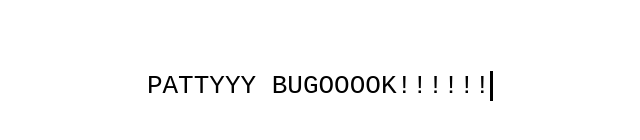
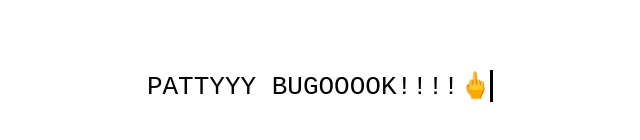
Before and after one commit to klaa4yd09/hi, a plain HTML site: page index.html in a window 1280 px wide. Shown: the part 322-462 px from the top of the page, 320-960 px from the left. Drawn offline with Linux system fonts and the light colour scheme.

Commit message:
Update index.html

```diff
--- a/index.html
+++ b/index.html
@@ -9,7 +9,7 @@
 <body>
     <div class="wrapper">
         <div class="typing-demo">
-          PATTYYY BUGOOOOK!!!!!!
+          PATTYYY BUGOOOOK!!!!&#128405;
         </div>
     </div>
 
```
